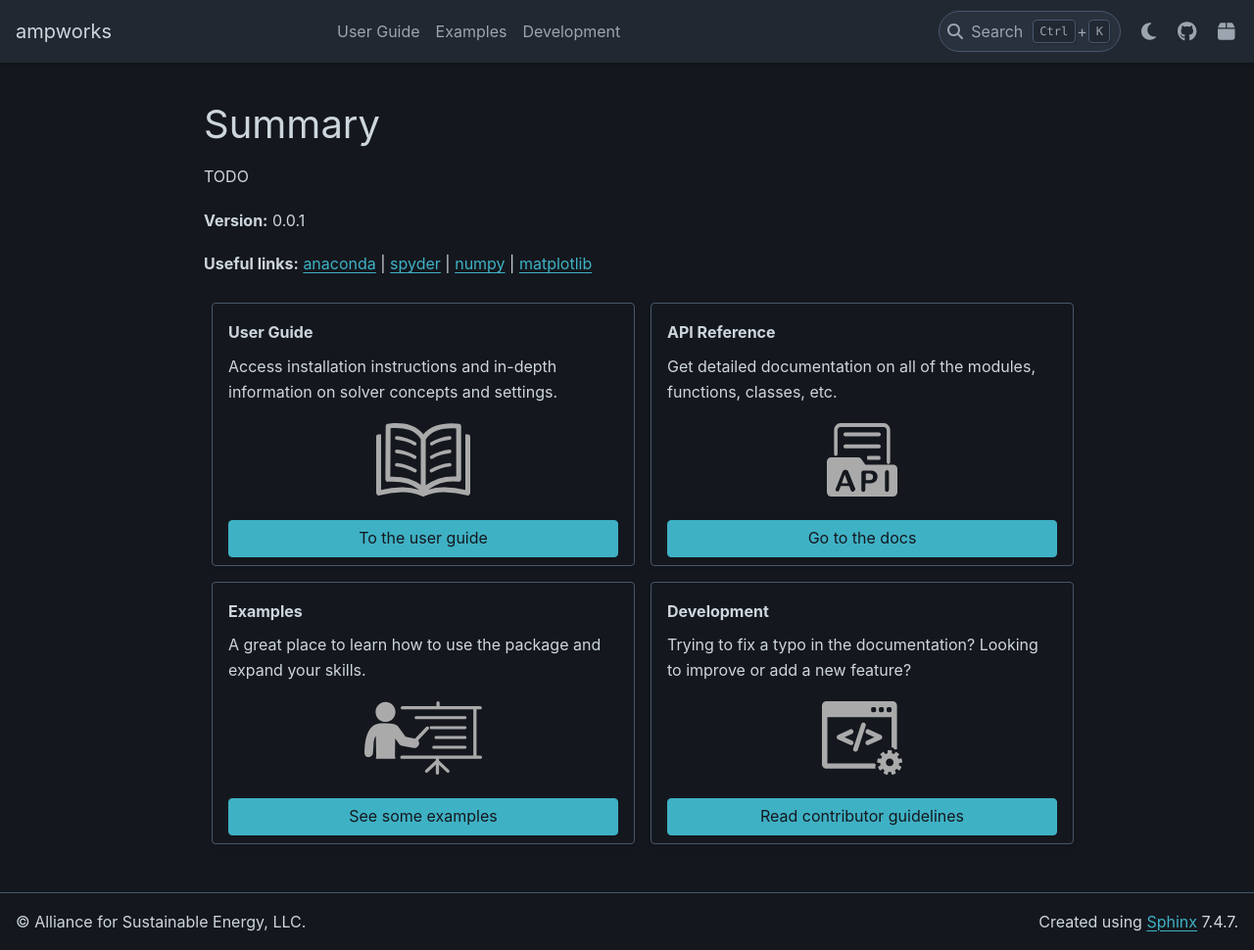
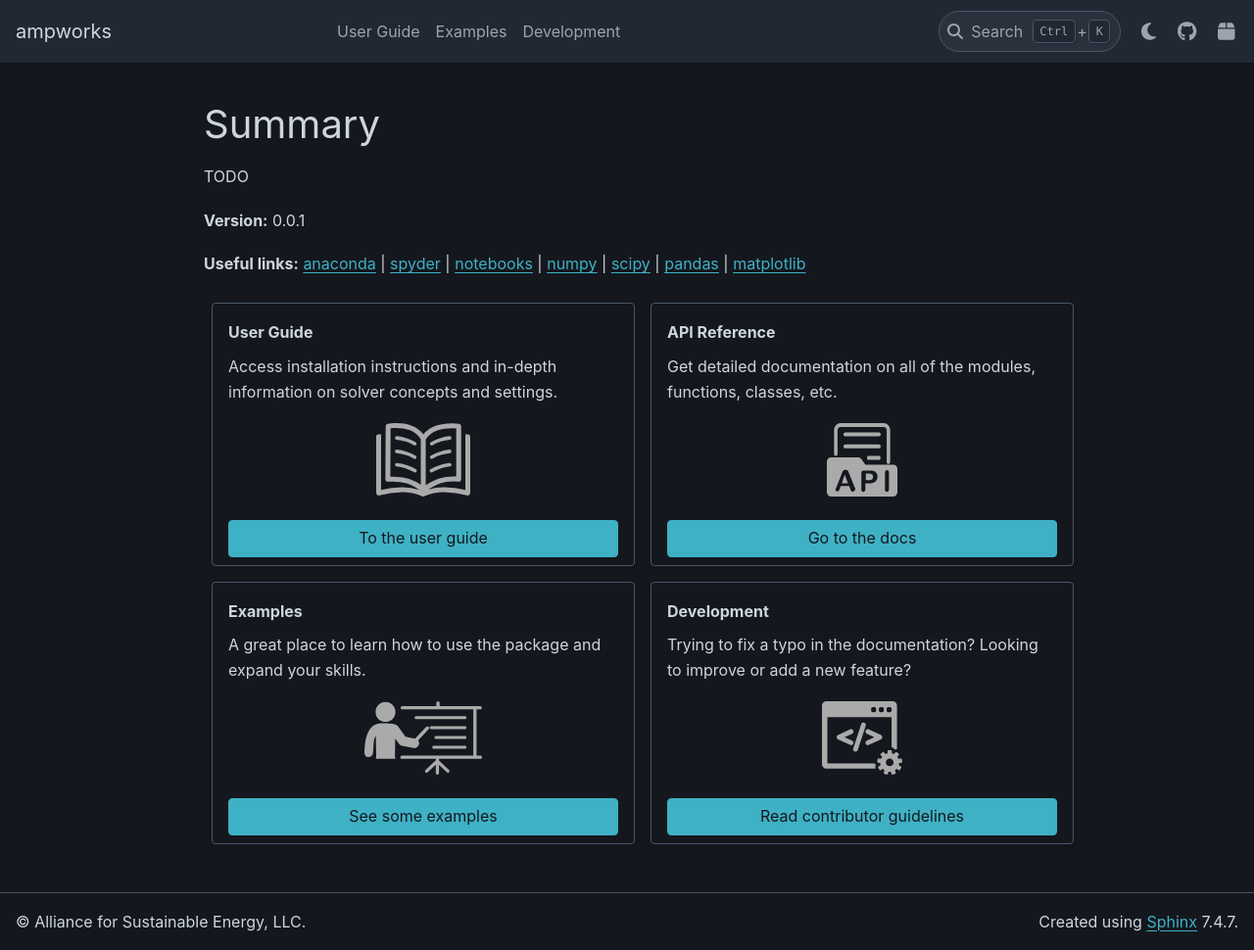
Before and after one commit to NREL/ampworks, a Sphinx documentation site: the page built from docs/source/index.rst, in a window 1280 px wide and 970 px high. Shown: the whole window at 98% size. Built offline with Sphinx 7.4.7 and the PyData theme 0.15.4, drawn with Linux system fonts in a browser that asks for light colours; pages that are not in the unit, such as notebooks, are missing from menus.

```diff
--- a/docs/source/index.rst
+++ b/docs/source/index.rst
@@ -36,7 +36,10 @@
 **Useful links:**
 `anaconda <https://www.anaconda.com/download>`_ |
 `spyder <https://www.spyder-ide.org/>`_ |
+`notebooks <https://jupyter.org/>`_ |
 `numpy <https://numpy.org/doc/stable/>`_  |
+`scipy <https://scipy.org/>`_ |
+`pandas <https://pandas.pydata.org/>`_ |
 `matplotlib <https://matplotlib.org/stable/users/>`_
 
 .. grid:: 1 2 2 2
```
Also changed, not shown: 2 other files.
